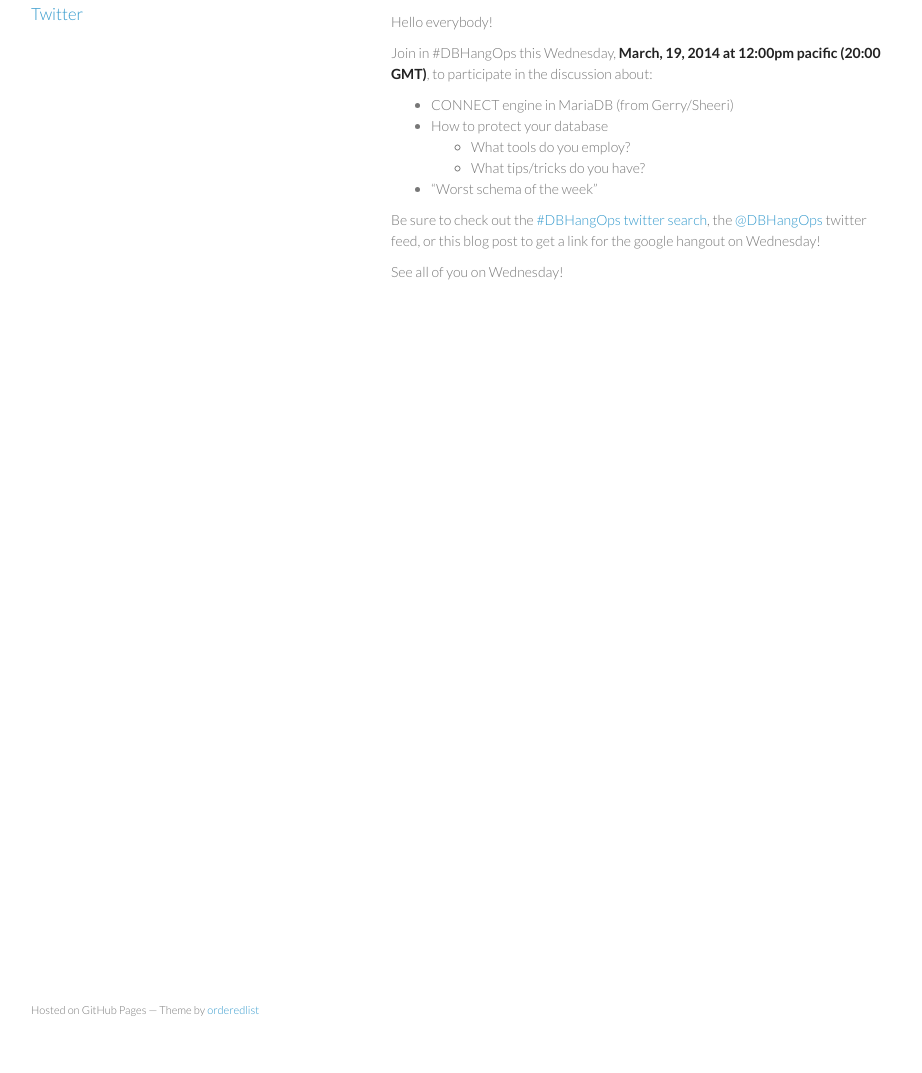
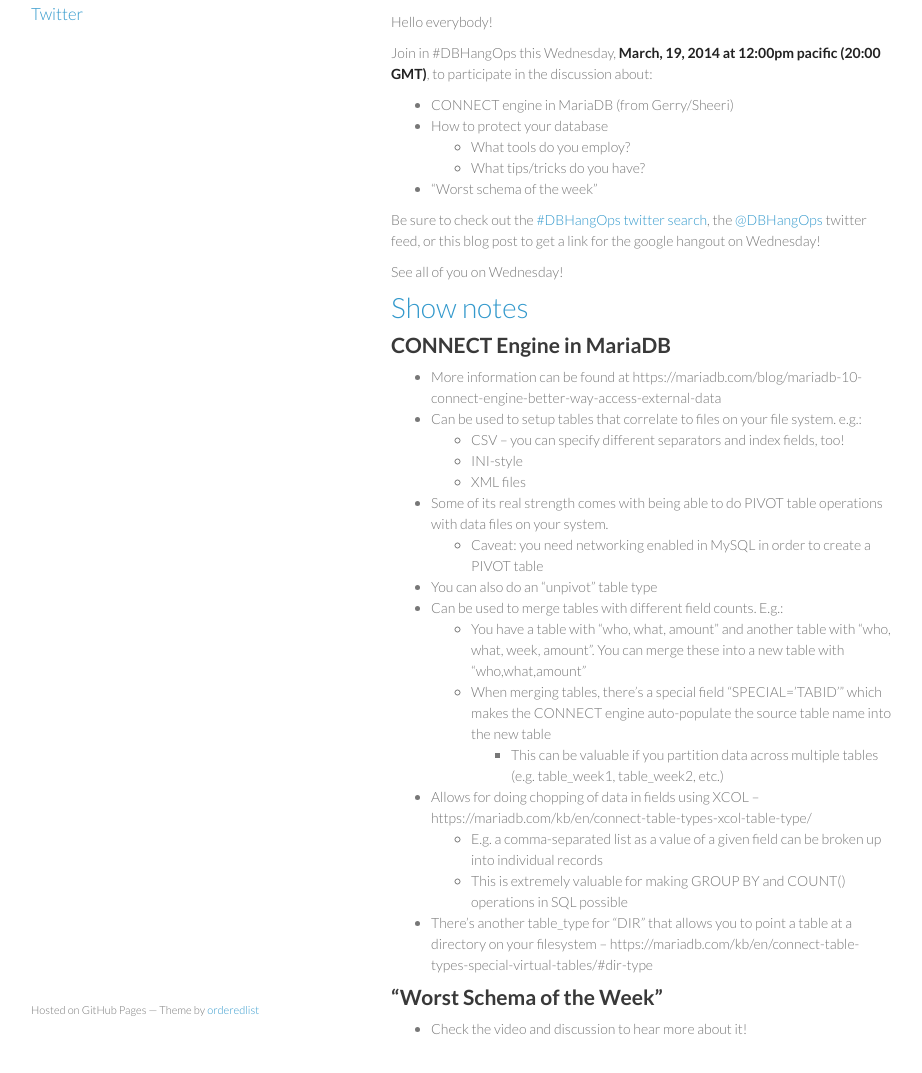
Before and after one commit to dbhangops/dbhangops.github.io, a Jekyll site: the page built from _posts/2014-03-18-dbhangops-031914-connect-engine-and-protecting-your-database.markdown, in a window 1280 px wide and 1400 px high, scrolled down 230 px, cut to the strip 311-1384 px from the top of the window. Shown: the whole strip, without its empty margins (179-1101 px from the left). Built offline with Jekyll 4.4.1, drawn with Linux system fonts in a browser that asks for light colours; Markdown is read by kramdown in place of the engine named in the settings; before the commit the page ends 900 px from its top, so only the background shows below that.

Commit message:
Show notes from last #DBHangOps

```diff
--- a/_posts/2014-03-18-dbhangops-031914-connect-engine-and-protecting-your-database.markdown
+++ b/_posts/2014-03-18-dbhangops-031914-connect-engine-and-protecting-your-database.markdown
@@ -39,3 +39,28 @@
 Be sure to check out the [\#DBHangOps twitter search](https://twitter.com/search/realtime?q=%23DBHangOps), the [@DBHangOps](https://twitter.com/dbhangops) twitter feed, or this blog post to get a link for the google hangout on Wednesday!
 
 See all of you on Wednesday!
+
+
+<a name="show-notes">Show notes</a>
+===========
+## CONNECT Engine in MariaDB
+* More information can be found at https://mariadb.com/blog/mariadb-10-connect-engine-better-way-access-external-data
+* Can be used to setup tables that correlate to files on your file system. e.g.:
+	* CSV -- you can specify different separators and index fields, too!
+	* INI-style
+	* XML files
+* Some of its real strength comes with being able to do PIVOT table operations with data files on your system.
+	* Caveat: you need networking enabled in MySQL in order to create a PIVOT table
+* You can also do an "unpivot" table type
+* Can be used to merge tables with different field counts.  E.g.:
+	* You have a table with "who, what, amount" and another table with "who, what, week, amount". You can merge these into a new table with "who,what,amount"
+	* When merging tables, there's a special field "SPECIAL='TABID'" which makes the CONNECT engine auto-populate the source table name into the new table
+		* This can be valuable if you partition data across multiple tables (e.g. table_week1, table_week2, etc.)
+* Allows for doing chopping of data in fields using XCOL -- https://mariadb.com/kb/en/connect-table-types-xcol-table-type/
+	* E.g. a comma-separated list as a value of a given field can be broken up into individual records
+	* This is extremely valuable for making GROUP BY and COUNT() operations in SQL possible
+* There's another table_type for "DIR" that allows you to point a table at a directory on your filesystem -- https://mariadb.com/kb/en/connect-table-types-special-virtual-tables/#dir-type
+
+
+## "Worst Schema of the Week"
+* Check the video and discussion to hear more about it!
```
